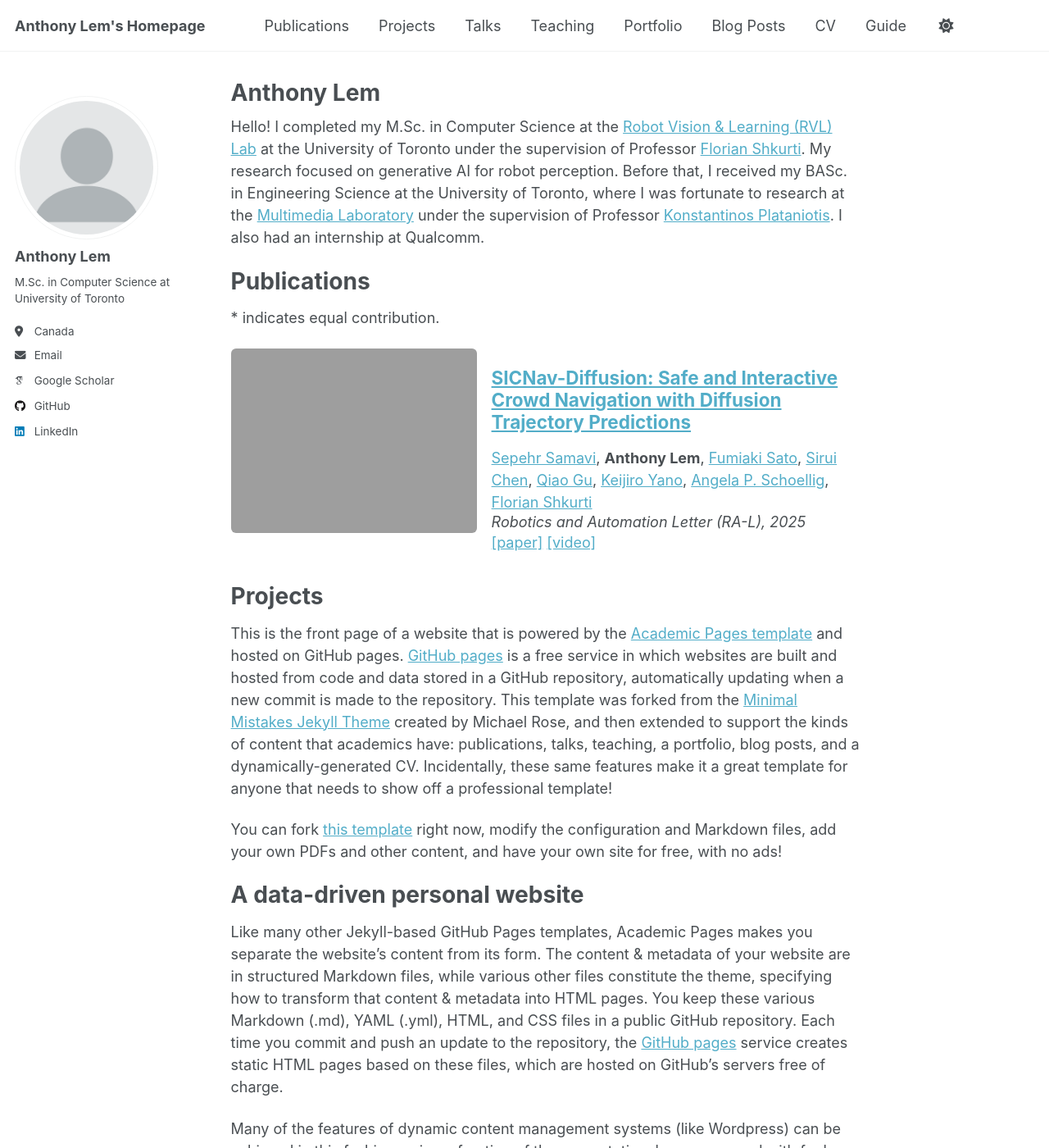
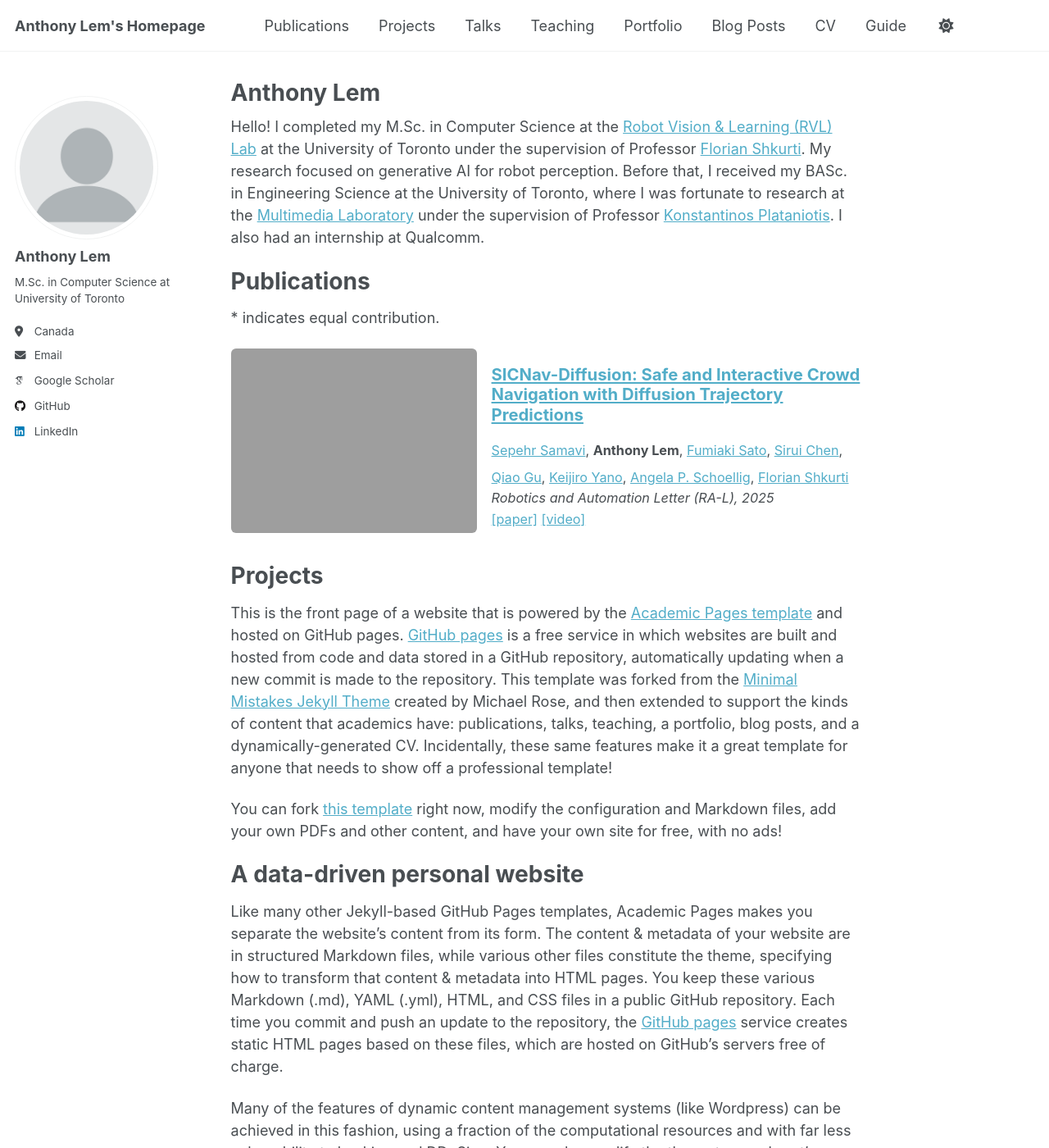
Before and after one commit to Anthonyjlem/Anthonyjlem.github.io, a Jekyll site: the page built from _pages/about.md, in a window 1280 px wide and 1400 px high. Shown: the whole window at 82% size. Built offline with Jekyll 4.4.1, drawn with Linux system fonts in a browser that asks for light colours; some web fonts are replaced; a script that is not in the unit is left out.

Commit message:
Add font-size and line-height to publication entries

```diff
--- a/assets/css/main.scss
+++ b/assets/css/main.scss
@@ -74,6 +74,8 @@ html {
   align-items: flex-start; /* align image with top of text */
   gap: 1rem;               /* space between image and text */
   margin-bottom: 2rem;     /* space between publication entries */
+  font-size: 0.9rem;
+  line-height: 2;
 }
 
 .pub-entry p {
```
